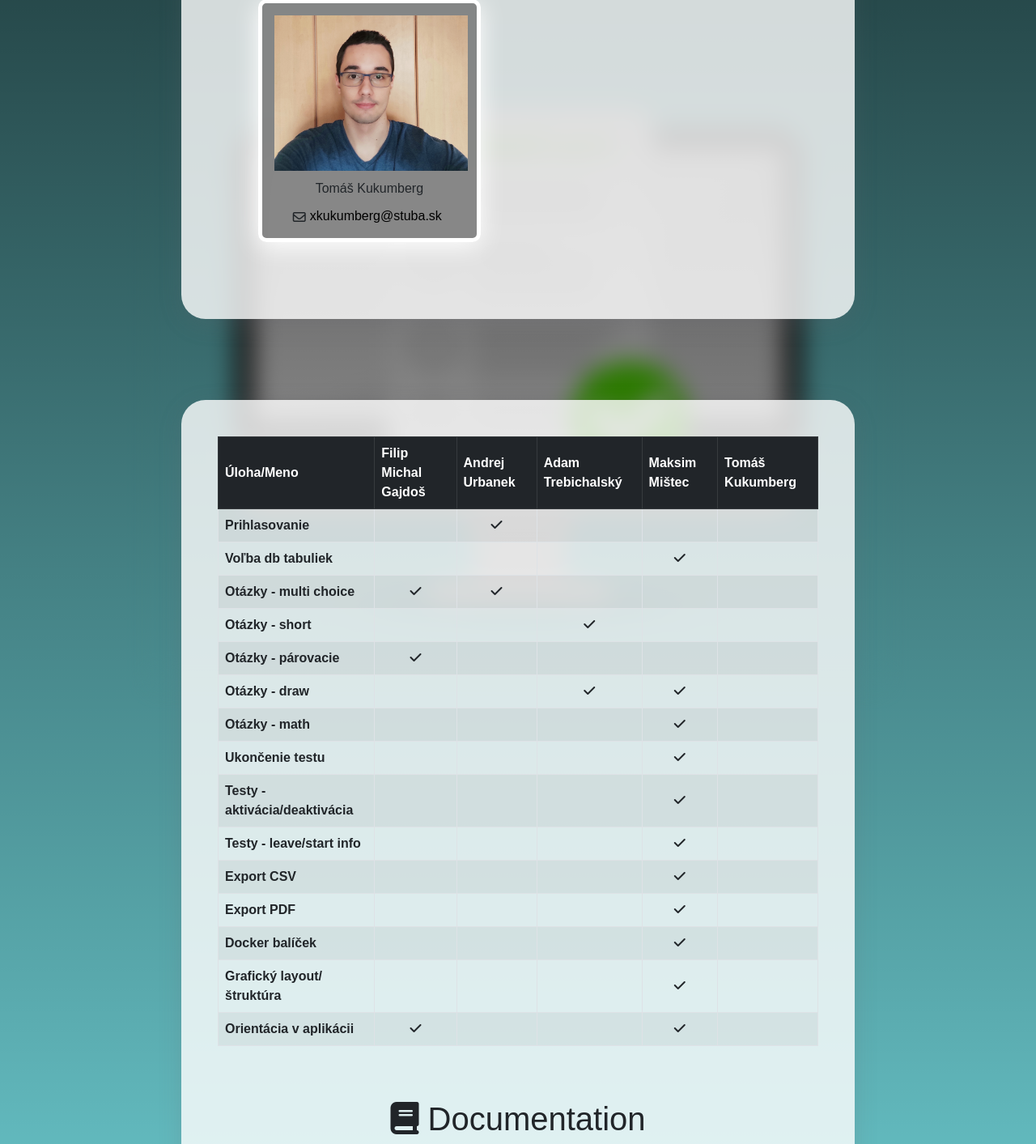
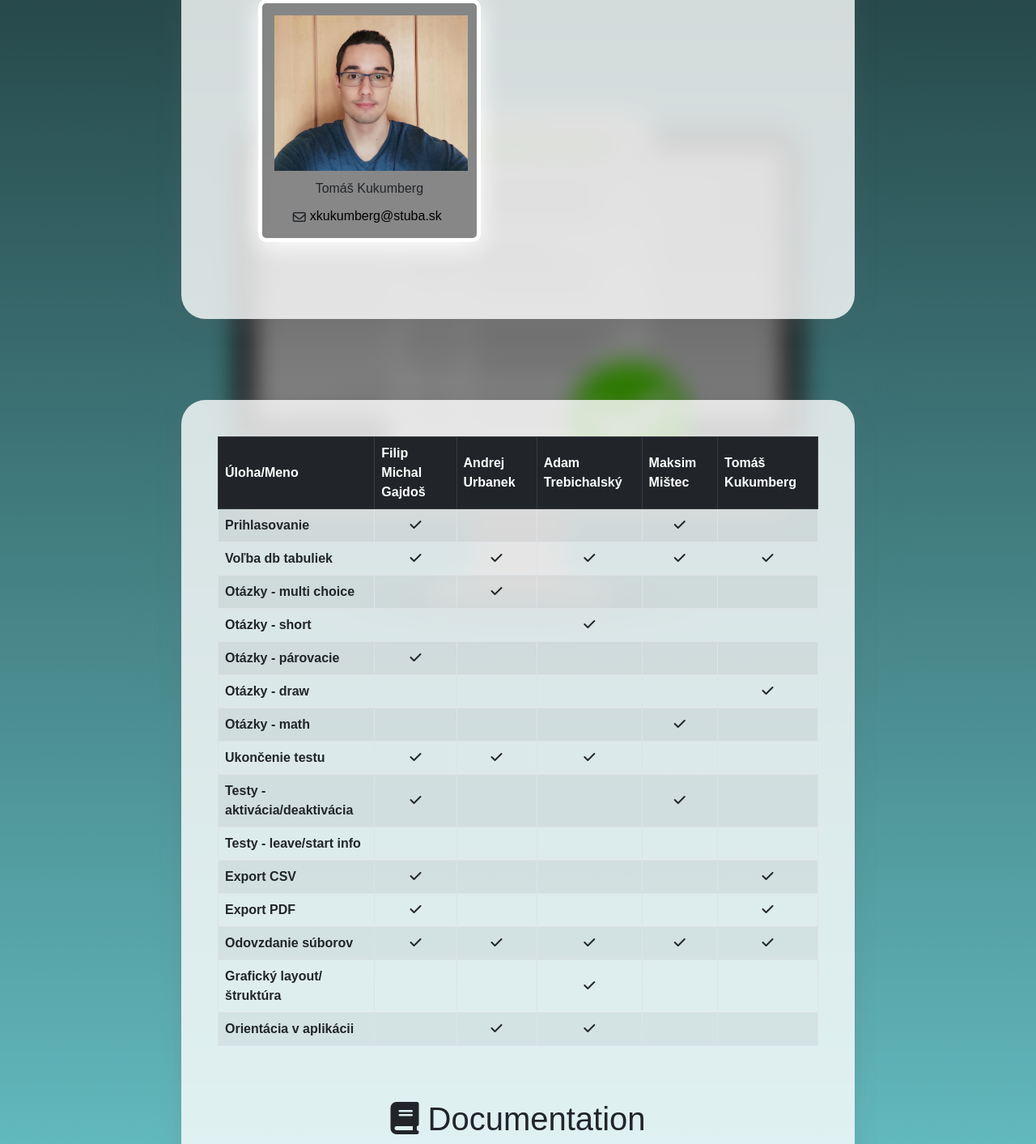
Before and after one commit to Kolosecek/WebTech2, a PHP site: page /info.php in a window 1280 px wide. Shown: the part 1086-2499 px from the top of the page at 81% size. Run offline with PHP 8.4, Linux system fonts and the light colour scheme; some libraries are stand-ins or nearby versions.

Commit message:
fixed old table

```diff
--- a/info.php
+++ b/info.php
@@ -95,23 +95,23 @@
                 <tbody>
                 <tr>
                     <td style="text-align: left"><b>Prihlasovanie</b></td>
-                        <td><b><i></i></b></td>
                     <td><b><i class="fas fa-check"></i></b></td>
                     <td><b><i></i></b></td>
                     <td><b><i></i></b></td>
+                    <td><b><i class="fas fa-check"></i></b></td>
                     <td><b><i></i></b></td>
                 </tr>
                 <tr>
                     <td style="text-align: left"><b>Voľba db tabuliek</b></td>
-                        <td><b><i></i></b></td>
-                        <td><b><i></i></b></td>
-                        <td><b></b></td>
                     <td><b><i class="fas fa-check"></i></b></td>
-                        <td><b></b></td>
+                    <td><b><i class="fas fa-check"></i></b></td>
+                    <td><b><i class="fas fa-check"></i></b></td>
+                    <td><b><i class="fas fa-check"></i></b></td>
+                    <td><b><i class="fas fa-check"></i></b></td>
                 </tr>
                 <tr>
                     <td style="text-align: left"><b>Otázky - multi choice</b></td>
-                        <td><b><i class="fas fa-check"></i></b></td>
+                    <td><b><i></i></b></td>
                     <td><b><i class="fas fa-check"></i></b></td>
                     <td><b><i></i></b></td>
                     <td><b><i></i></b></td>
@@ -137,9 +137,9 @@
                     <td style="text-align: left"><b>Otázky - draw</b></td>
                     <td><b><i></i></b></td>
                     <td><b><i></i></b></td>
+                    <td><b><i></i></b></td>
+                    <td><b><i></i></b></td>
                     <td><b><i class="fas fa-check"></i></b></td>
-                        <td><b><i class="fas fa-check"></i></b></td>
-                        <td><b><i></i></b></td>
                 </tr>
                 <tr>
                     <td style="text-align: left"><b>Otázky - math</b></td>
@@ -148,18 +148,19 @@
                     <td><b></b></td>
                     <td><b><i class="fas fa-check"></i></b></td>
                     <td><b></b></td>
+
                 </tr>
                 <tr>
                     <td style="text-align: left"><b>Ukončenie testu</b></td>
-                        <td><b><i></i></b></td>
-                        <td><b><i></i></b></td>
+                    <td><b><i class="fas fa-check"></i></b></td>
+                    <td><b><i class="fas fa-check"></i></b></td>
+                    <td><b><i class="fas fa-check"></i></b></td>
                     <td><b></b></td>
-                        <td><b><i class="fas fa-check"></i></b></td>
                     <td><b></b></td>
                 </tr>
                 <tr>
                     <td style="text-align: left"><b>Testy - aktivácia/deaktivácia</b></td>
-                        <td><b><i></i></b></td>
+                    <td><b><i class="fas fa-check"></i></b></td>
                     <td><b><i></i></b></td>
                     <td><b></b></td>
                     <td><b><i class="fas fa-check"></i></b></td>
@@ -170,47 +171,47 @@
                     <td><b><i></i></b></td>
                     <td><b><i></i></b></td>
                     <td><b></b></td>
-                        <td><b><i class="fas fa-check"></i></b></td>
+                    <td><b></b></td>
                     <td><b></b></td>
                 </tr>
                 <tr>
                     <td style="text-align: left"><b>Export CSV</b></td>
-                        <td><b><i></i></b></td>
+                    <td><b><i class="fas fa-check"></i></b></td>
                     <td><b><i></i></b></td>
                     <td><b></b></td>
+                    <td><b></b></td>
                     <td><b><i class="fas fa-check"></i></b></td>
-                        <td><b></b></td>
                 </tr>
                 <tr>
                     <td style="text-align: left"><b>Export PDF</b></td>
-                        <td><b><i></i></b></td>
+                    <td><b><i class="fas fa-check"></i></b></td>
                     <td><b><i></i></b></td>
                     <td><b></b></td>
+                    <td><b></b></td>
                     <td><b><i class="fas fa-check"></i></b></td>
-                        <td><b></b></td>
                 </tr>
                 <tr>
-                        <td style="text-align: left"><b>Docker balíček</b></td>
-                        <td><b><i></i></b></td>
-                        <td><b><i></i></b></td>
-                        <td><b></b></td>
+                    <td style="text-align: left"><b>Odovzdanie súborov</b></td>
                     <td><b><i class="fas fa-check"></i></b></td>
-                        <td><b></b></td>
+                    <td><b><i class="fas fa-check"></i></b></td>
+                    <td><b><i class="fas fa-check"></i></b></td>
+                    <td><b><i class="fas fa-check"></i></b></td>
+                    <td><b><i class="fas fa-check"></i></b></td>
                 </tr>
                 <tr>
                     <td style="text-align: left"><b>Grafický layout/štruktúra</b></td>
                     <td><b><i></i></b></td>
                     <td><b><i></i></b></td>
+                    <td><b><i class="fas fa-check"></i></b></td>
                     <td><b></b></td>
-                        <td><b><i class="fas fa-check"></i></b></td>
                     <td><b></b></td>
                 </tr>
                 <tr>
                     <td style="text-align: left"><b>Orientácia v aplikácii</b></td>
+                    <td><b><i></i></b></td>
                     <td><b><i class="fas fa-check"></i></b></td>
-                        <td><b><i></i></b></td>
+                    <td><b><i class="fas fa-check"></i></b></td>
                     <td><b></b></td>
-                        <td><b><i class="fas fa-check"></i></b></td>
                     <td><b></b></td>
                 </tr>
                 </tbody>
```
Lines whose indentation alone changed are shown as unchanged.
